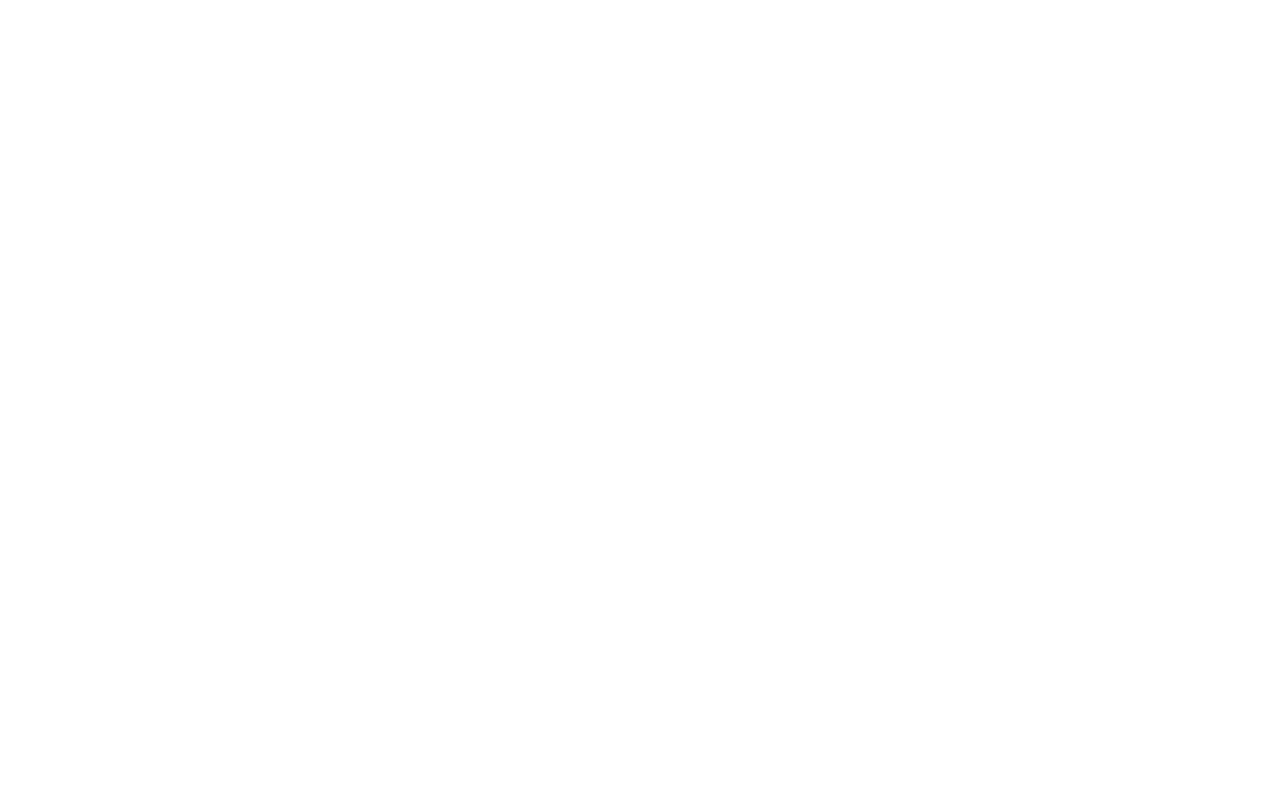
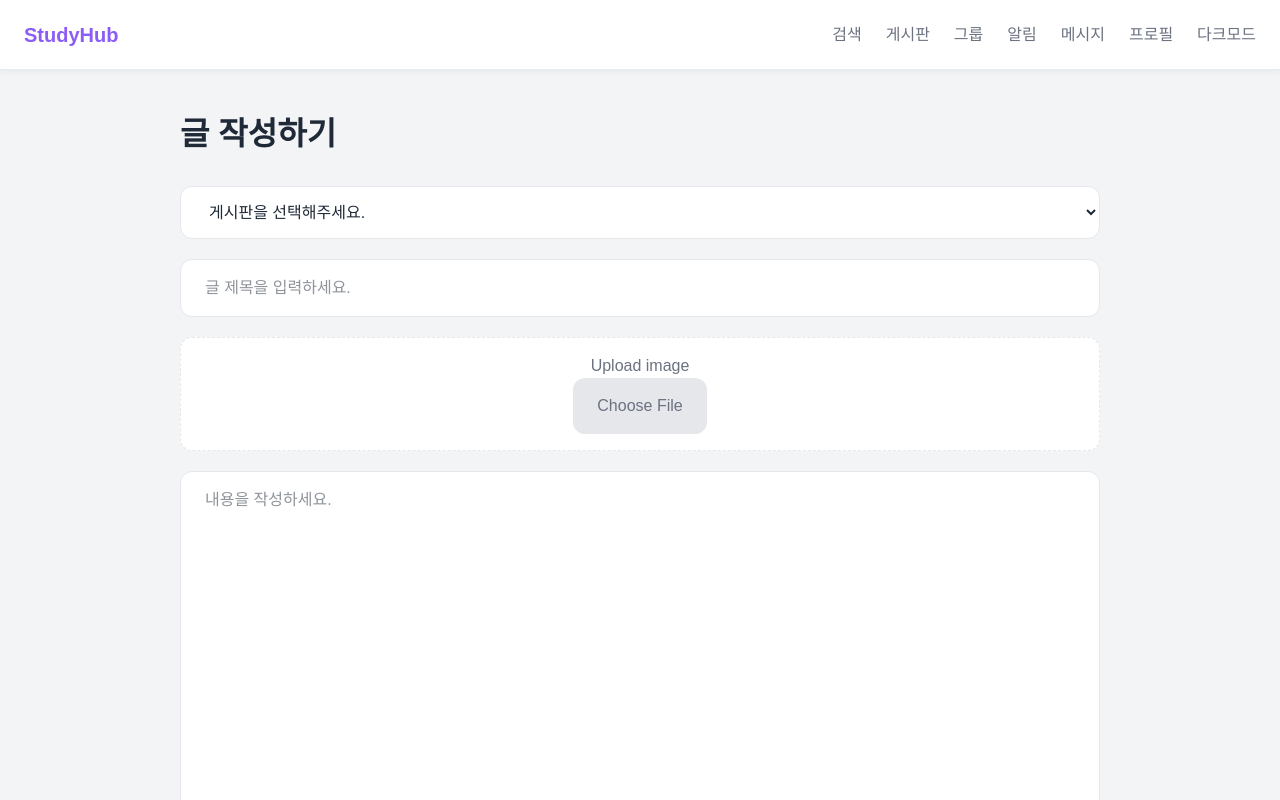
Before and after one commit to prgrms-fe-devcourse/FE7-PROJECT2-TEAM-5, a React (Vite) app: page /postList/edit in a window 1280 px wide. Before the commit this address had no page. Built offline with nearby package versions, Linux system fonts and the light colour scheme.

Commit message:
💄 게시글 작성 컴포넌트 구현

```diff
--- a/src/App.tsx
+++ b/src/App.tsx
@@ -11,6 +11,7 @@ import PostListPage from "./pages/post/PostListPage";
 import PostSearchPage from "./pages/post/PostSearchPage";
 import ModifyProfile from "./pages/profile/EditProfile";
 import PostDetailPage from "./pages/post/PostDetailPage";
+import PostCreatePage from "./pages/post/PostCreatePage";
 
 export default function App() {
 	return (
@@ -30,6 +31,7 @@ export default function App() {
 					{/* Post */}
 					<Route path="postList" element={<PostListPage />} />
 					<Route path="post/:id" element={<PostDetailPage />} />
+					<Route path="postList/edit" element={<PostCreatePage />} />
 
 					{/* DM */}
 					<Route path="msg/:id" element={<DmPage />} />
--- a/src/pages/post/PostCreatePage.tsx
+++ b/src/pages/post/PostCreatePage.tsx
@@ -1,8 +1,83 @@
+import { Link } from "react-router";
+
 // 게시글 생성 페이지
 export default function PostCreatePage() {
-  return (
-    <>
-      <h1>PostCreatePage Component</h1>
-    </>
-  );
+	return (
+		<>
+			<div className="min-w-250 px-10">
+				<h2 className="mb-7 text-[32px] font-bold">글 작성하기</h2>
+				<form method="post" className="flex flex-col gap-5">
+					<select
+						className="px-6 py-4 rounded-xl bg-white border-1 border-[#E5E7EB] outline-none user-invalid:border-red-500"
+						name="board"
+						id="board"
+						required
+					>
+						<option value="" disabled selected>
+							게시판을 선택해주세요.
+						</option>
+						<option value="student">자유게시판</option>
+						<option value="teacher">초등학생 게시판</option>
+						<option value="parent">중학생 게시판</option>
+						<option value="parent">고등학생 게시판</option>
+						<option value="parent">자료 공유 게시판</option>
+					</select>
+					<input
+						placeholder="글 제목을 입력하세요."
+						className="px-6 py-4 rounded-xl bg-white border-1 border-[#E5E7EB] outline-none user-invalid:border-red-500"
+						required
+						type="textarea"
+					/>
+					<div className="flex flex-col items-center px-6 py-4 rounded-xl bg-white border-1 border-[#E5E7EB] border-dashed">
+						<input
+							id="chooseImg"
+							accept="image/*"
+							className="hidden"
+							type="file"
+							name="chooseImg"
+						/>
+						<p className="text-[#6B7280]">Upload image</p>
+						<label
+							htmlFor="chooseImg"
+							className="px-6 py-4 rounded-xl text-[#6B7280] bg-[#E5E7EB] cursor-pointer"
+						>
+							Choose File
+						</label>
+					</div>
+					<textarea
+						placeholder="내용을 작성하세요."
+						rows={15}
+						className="w-full h-full px-6 py-4 rounded-xl bg-white border-1 border-[#E5E7EB] resize-none outline-none user-invalid:border-red-500"
+						required
+						wrap="hard"
+					></textarea>
+					<div className="flex flex-col">
+						<input
+							placeholder="태그 입력 후 Enter"
+							className="px-6 py-4 rounded-xl bg-white border-1 border-[#E5E7EB] outline-none"
+							type="textatea"
+						/>
+						<p className="mt-2 text-xs text-[#C8C8C8]">
+							예: 수학, AI, 공부법 (단어 각각 엔터로 추가)
+						</p>
+					</div>
+					<div className="flex justify-end mt-11.5 gap-2">
+						<Link
+							to="/postList"
+							className="px-4 py-2.5 text-sm rounded-xl bg-white text-[#8B5CF6]
+						font-Regular hover:bg-[#B08DFF] hover:text-white cursor-pointer"
+						>
+							삭제
+						</Link>
+						<button
+							type="submit"
+							className="px-4 py-2.5 text-sm text-white rounded-xl bg-[#8B5CF6] hover:bg-[#B08DFF] cursor-pointer"
+						>
+							등록
+						</button>
+					</div>
+				</form>
+			</div>
+		</>
+	);
 }
--- a/src/pages/post/PostListPage.tsx
+++ b/src/pages/post/PostListPage.tsx
@@ -1,3 +1,5 @@
+import { Link } from "react-router";
+
 // 게시글 리스트 페이지
 export default function PostListPage() {
 	return (
@@ -38,13 +40,14 @@ export default function PostListPage() {
 						</button>
 					</div>
 					{/* 글 작성 버튼 */}
-					<button
-						type="button"
+
+					<Link
+						to="edit"
 						className="px-5 py-2 rounded-xl bg-[#8B5CF6]
 						text-white font-Regular text-xs hover:bg-[#B08DFF] hover:text-white cursor-pointer"
 					>
 						새 글 작성
-					</button>
+					</Link>
 				</div>
 
 				{/* 게시판 영역 */}
```
